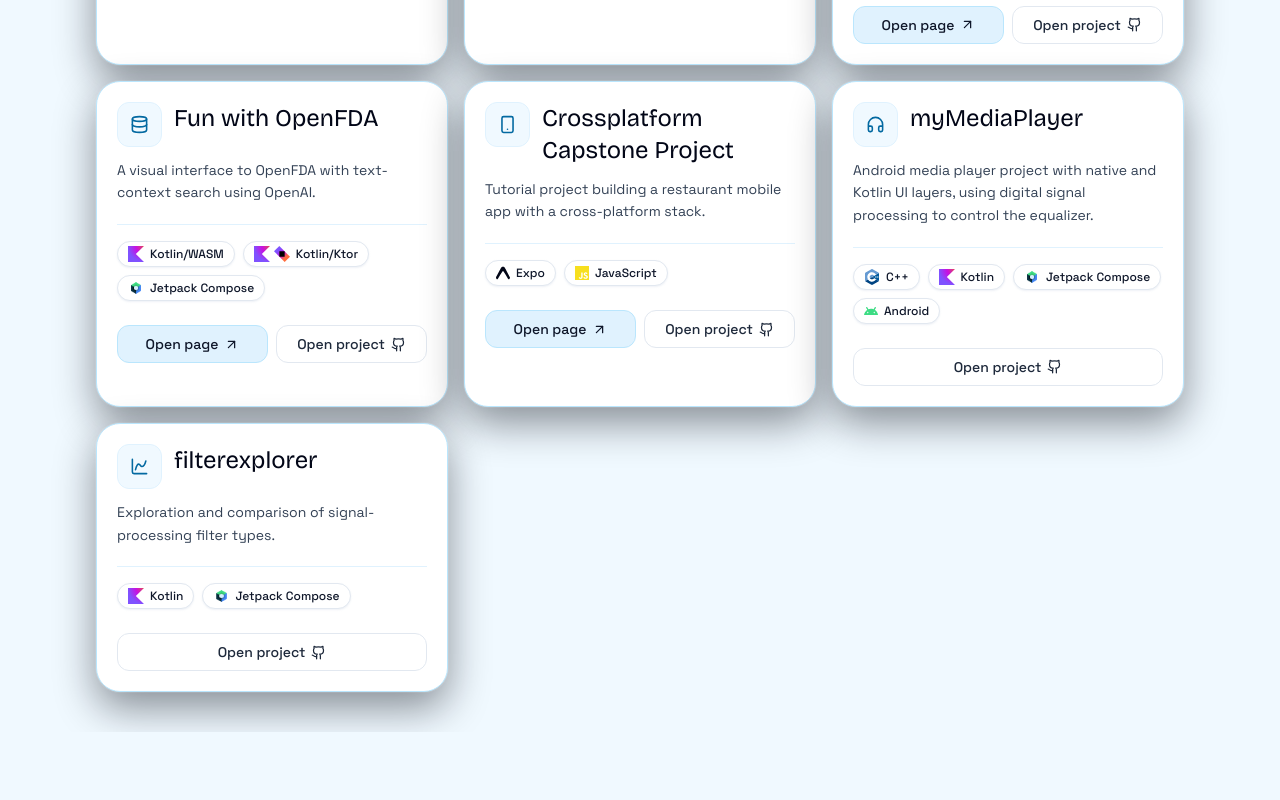
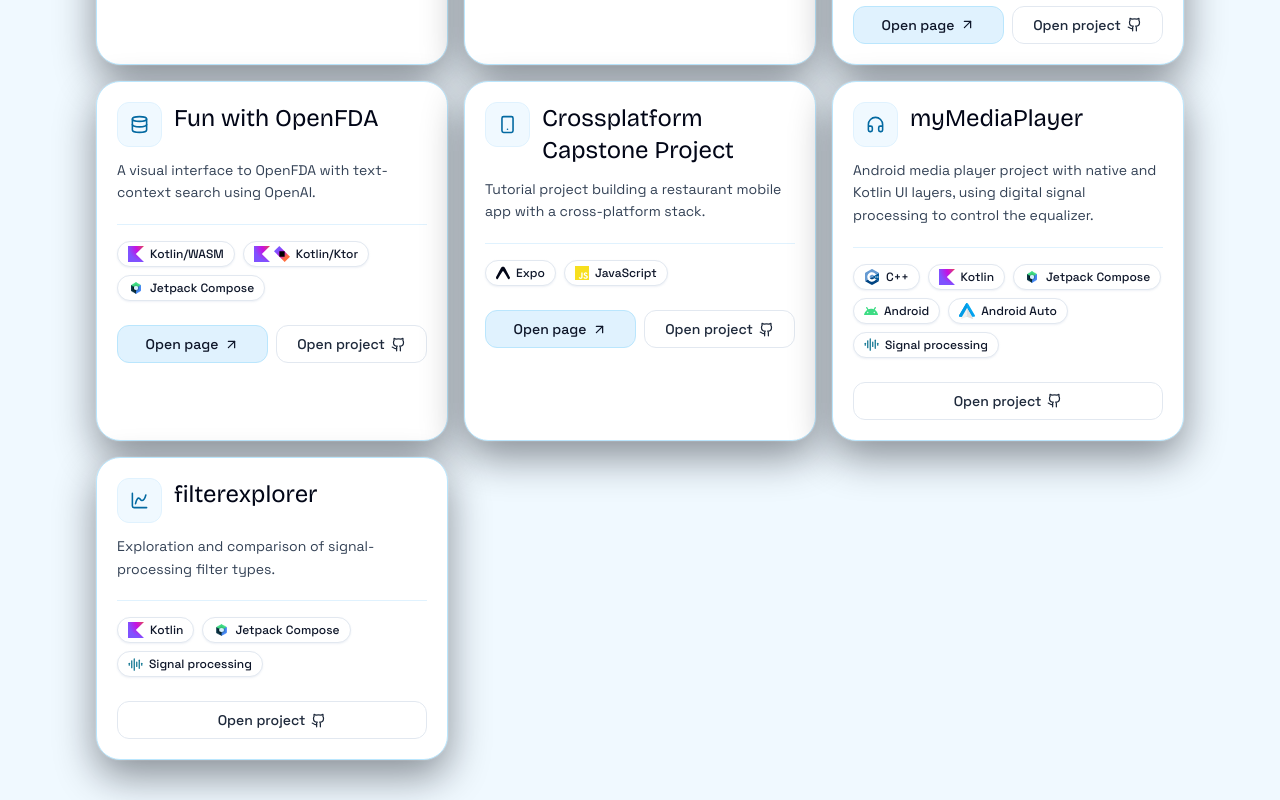
Before and after one commit to LeonidBresjnev/LeonidBresjnev.github.io, a React (Vite) app: page / in a window 1280 px wide. Shown: the part 704-1504 px from the top of the page. Before the commit the page ends 1436 px from the top, so only its background shows below. Built offline with nearby package versions, Linux system fonts and the light colour scheme.

Commit message:
a few frameworks added

```diff
--- a/src/App.jsx
+++ b/src/App.jsx
@@ -1,6 +1,7 @@
 import React from "react";
 import {
   ArrowUpRight,
+  AudioLines,
   BadgeCheck,
   BookOpen,
   Boxes,
@@ -80,6 +81,8 @@ const projects = [
       { name: "Kotlin", logos: ["kotlin"] },
       { name: "Jetpack Compose", logos: ["compose"] },
       { name: "Android", logos: ["android"] },
+      { name: "Android Auto", logos: ["android-auto"] },
+      { name: "Signal processing", logos: ["signal-processing"] },
     ],
   },
   {
@@ -90,6 +93,7 @@ const projects = [
     frameworks: [
       { name: "Kotlin", logos: ["kotlin"] },
       { name: "Jetpack Compose", logos: ["compose"] },
+      { name: "Signal processing", logos: ["signal-processing"] },
     ],
   },
 ];
@@ -148,6 +152,10 @@ const stackLogos = {
     className: "text-[#3ddc84]",
     path: "M18.4395 5.5586c-.675 1.1664-1.352 2.3318-2.0274 3.498-.0366-.0155-.0742-.0286-.1113-.043-1.8249-.6957-3.484-.8-4.42-.787-1.8551.0185-3.3544.4643-4.2597.8203-.084-.1494-1.7526-3.021-2.0215-3.4864a1.1451 1.1451 0 0 0-.1406-.1914c-.3312-.364-.9054-.4859-1.379-.203-.475.282-.7136.9361-.3886 1.5019 1.9466 3.3696-.0966-.2158 1.9473 3.3593.0172.031-.4946.2642-1.3926 1.0177C2.8987 12.176.452 14.772 0 18.9902h24c-.119-1.1108-.3686-2.099-.7461-3.0683-.7438-1.9118-1.8435-3.2928-2.7402-4.1836a12.1048 12.1048 0 0 0-2.1309-1.6875c.6594-1.122 1.312-2.2559 1.9649-3.3848.2077-.3615.1886-.7956-.0079-1.1191a1.1001 1.1001 0 0 0-.8515-.5332c-.5225-.0536-.9392.3128-1.0488.5449zm-.0391 8.461c.3944.5926.324 1.3306-.1563 1.6503-.4799.3197-1.188.0985-1.582-.4941-.3944-.5927-.324-1.3307.1563-1.6504.4727-.315 1.1812-.1086 1.582.4941zM7.207 13.5273c.4803.3197.5506 1.0577.1563 1.6504-.394.5926-1.1038.8138-1.584.4941-.48-.3197-.5503-1.0577-.1563-1.6504.4008-.6021 1.1087-.8106 1.584-.4941z",
   },
+  "android-auto": {
+    label: "Android Auto",
+    src: "./logos/android-auto.svg",
+  },
   bayes: {
     label: "Bayesian modelling",
     src: "./logos/bayes.png",
@@ -163,6 +171,11 @@ const stackLogos = {
   compose: {
     label: "Jetpack Compose",
     src: "./logos/jetpack-compose.png",
+  },
+  "signal-processing": {
+    label: "Signal processing",
+    className: "text-cyan-700",
+    icon: AudioLines,
   },
 };
 
```
Also changed, not shown: public/logos/android-auto.svg (added), 1 other file (tests, documents, lock files or other folders).
